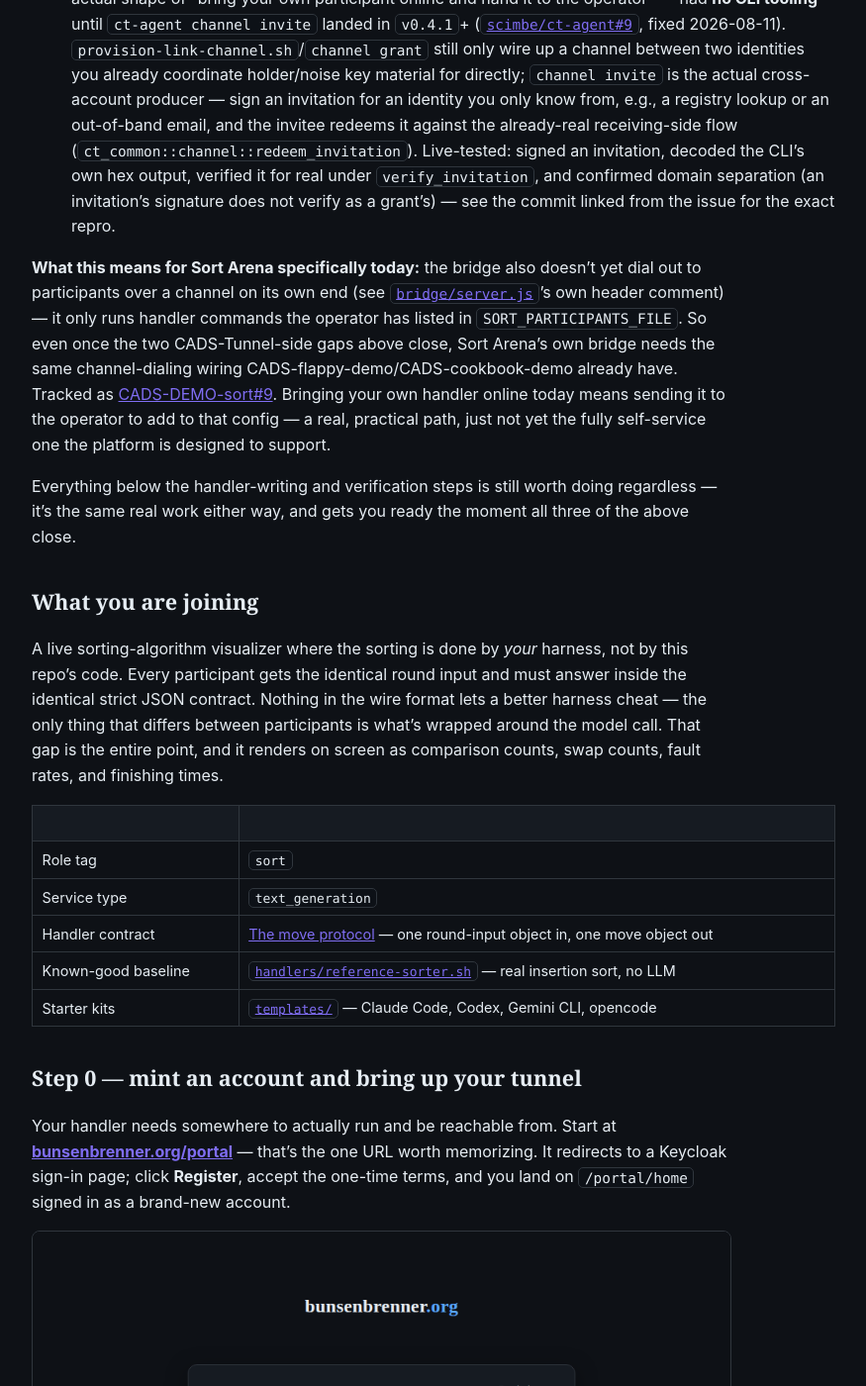
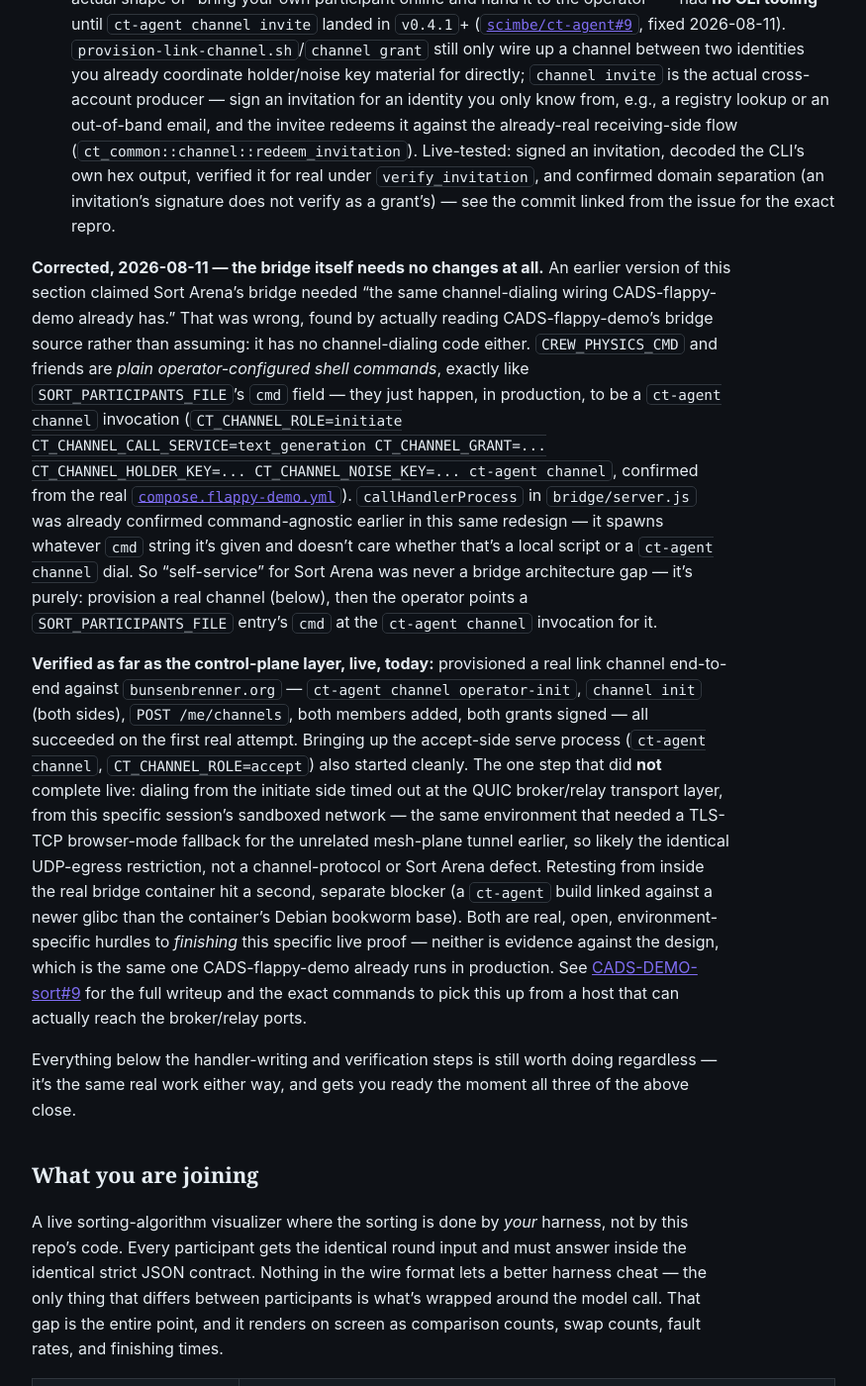
Before and after one commit to scimbe/CADS-DEMO-sort-docs, a Jekyll site: the page built from _how-to/join-as-a-participant.md, in a window 1280 px wide and 1400 px high, scrolled down 1434 px. Shown: the whole window at 99% size, without its empty margins (322-1197 px from the left). Built offline with Jekyll 4.4.1, drawn with Linux system fonts in a browser that asks for light colours; some of the changed text lies outside the part shown.

Commit message:
docs: correct self-service channel status -- no bridge changes needed, real provisioning attempted
The prior text claimed Sort Arena's bridge needed the same "channel-dialing wiring"
CADS-flappy-demo's bridge has. Reading flappy-demo's actual bridge source (not
assuming) shows this was wrong: its role commands (CREW_PHYSICS_CMD etc.) are plain
operator-configured shell commands, identical in shape to SORT_PARTICIPANTS_FILE's
cmd field -- they just happen to be `ct-agent channel` invocations in production.
callHandlerProcess was already confirmed command-agnostic earlier in this redesign.
So self-service was never a bridge architecture gap.

Attempted a real, live end-to-end provisioning today: channel registration, both
members, both grants all succeeded against the real control plane on the first try.
The actual QUIC broker/relay dial timed out from this session's sandboxed network
(likely the same UDP-egress restriction already documented for the unrelated
mesh-plane tunnel), and a retest from inside the real bridge container hit a
separate glibc mismatch. Neither is evidence against the design -- both are real,
open hurdles to finishing this specific live proof, tracked in CADS-DEMO-sort#9.

````diff
--- a/_how-to/join-as-a-participant.md
+++ b/_how-to/join-as-a-participant.md
@@ -32,7 +32,7 @@ honors the move contract, verify it before you go live, and confirm you're visib
   [the releases page](https://github.com/scimbe/ct-agent/releases/latest) — no build step
   required. Confirmed working on Windows as of `v0.4.1`.
 
-## Honest status: self-service exists and is real, but not smoothly end-to-end today
+## Honest status: self-service needs no bridge changes; one real transport hurdle remains
 
 CADS-Tunnel does have a genuine, documented, self-service path for exactly this: mint an OIDC
 identity, provision a pairwise Agent-Fabric channel yourself, serve a role over it via
@@ -69,15 +69,36 @@ this tutorial:
   `verify_invitation`, and confirmed domain separation (an invitation's signature does not
   verify as a grant's) — see the commit linked from the issue for the exact repro.
 
-**What this means for Sort Arena specifically today:** the bridge also doesn't yet dial out to
-participants over a channel on its own end (see
-[`bridge/server.js`](https://github.com/scimbe/CADS-DEMO-sort/blob/main/bridge/server.js)'s own
-header comment) — it only runs handler commands the operator has listed in
-`SORT_PARTICIPANTS_FILE`. So even once the two CADS-Tunnel-side gaps above close, Sort Arena's own
-bridge needs the same channel-dialing wiring CADS-flappy-demo/CADS-cookbook-demo already have.
-Tracked as [CADS-DEMO-sort#9](https://github.com/scimbe/CADS-DEMO-sort/issues/9). Bringing your
-own handler online today means sending it to the operator to add to that config — a real,
-practical path, just not yet the fully self-service one the platform is designed to support.
+**Corrected, 2026-08-11 — the bridge itself needs no changes at all.** An earlier version of this
+section claimed Sort Arena's bridge needed "the same channel-dialing wiring CADS-flappy-demo
+already has." That was wrong, found by actually reading CADS-flappy-demo's bridge source rather
+than assuming: it has no channel-dialing code either. `CREW_PHYSICS_CMD` and friends are *plain
+operator-configured shell commands*, exactly like `SORT_PARTICIPANTS_FILE`'s `cmd` field — they
+just happen, in production, to be a `ct-agent channel` invocation (`CT_CHANNEL_ROLE=initiate
+CT_CHANNEL_CALL_SERVICE=text_generation CT_CHANNEL_GRANT=... CT_CHANNEL_HOLDER_KEY=...
+CT_CHANNEL_NOISE_KEY=... ct-agent channel`, confirmed from the real
+[`compose.flappy-demo.yml`](https://github.com/scimbe/CADS-flappy-demo/blob/main/compose.flappy-demo.yml)).
+`callHandlerProcess` in `bridge/server.js` was already confirmed command-agnostic earlier in this
+same redesign — it spawns whatever `cmd` string it's given and doesn't care whether that's a
+local script or a `ct-agent channel` dial. So "self-service" for Sort Arena was never a bridge
+architecture gap — it's purely: provision a real channel (below), then the operator points a
+`SORT_PARTICIPANTS_FILE` entry's `cmd` at the `ct-agent channel` invocation for it.
+
+**Verified as far as the control-plane layer, live, today:** provisioned a real link channel
+end-to-end against `bunsenbrenner.org` — `ct-agent channel operator-init`, `channel init` (both
+sides), `POST /me/channels`, both members added, both grants signed — all succeeded on the first
+real attempt. Bringing up the accept-side serve process (`ct-agent channel`, `CT_CHANNEL_ROLE=accept`)
+also started cleanly. The one step that did **not** complete live: dialing from the initiate side
+timed out at the QUIC broker/relay transport layer, from this specific session's sandboxed
+network — the same environment that needed a TLS-TCP browser-mode fallback for the unrelated
+mesh-plane tunnel earlier, so likely the identical UDP-egress restriction, not a channel-protocol
+or Sort Arena defect. Retesting from inside the real bridge container hit a second, separate
+blocker (a `ct-agent` build linked against a newer glibc than the container's Debian bookworm
+base). Both are real, open, environment-specific hurdles to *finishing* this specific live proof —
+neither is evidence against the design, which is the same one CADS-flappy-demo already runs in
+production. See [CADS-DEMO-sort#9](https://github.com/scimbe/CADS-DEMO-sort/issues/9) for the full
+writeup and the exact commands to pick this up from a host that can actually reach the broker/relay
+ports.
 
 Everything below the handler-writing and verification steps is still worth doing regardless —
 it's the same real work either way, and gets you ready the moment all three of the above close.
@@ -291,6 +312,33 @@ else:
     print(f"budget exhausted, still {array}")
 
 print(f"rounds={len(history)} faults={faults} errors={errors} sorted={array == sorted(array)}")
+
+# CADS-DEMO-sort#15: a handler can pass every check above and still silently ignore `correction`
+# entirely if its code never actually branches on it -- generated code has been found doing
+# exactly this (expecting `correction` to be a structured object, when the real contract always
+# sends a plain string). None of the checks above would catch it: a well-formed handler never
+# triggers a real correction, so this needs its own direct probe -- same round, sent twice, once
+# plain and once with `correction` attached, and the reply must differ.
+probe = {"round": 1, "array": [3, 1, 2], "history": [], "budgetRemaining": 20,
+         "mode": "solo", "you": "dryrun"}
+corrected = dict(probe, correction="i and j must differ; you sent i=0 j=0")
+try:
+    base = subprocess.run(["bash", HANDLER], input=json.dumps(probe), capture_output=True,
+                          text=True, timeout=30).stdout.strip()
+    fixed = subprocess.run(["bash", HANDLER], input=json.dumps(corrected), capture_output=True,
+                           text=True, timeout=30).stdout.strip()
+    if base and base == fixed:
+        print("correction check: NOTE -- move is byte-identical with and without `correction` "
+              "present. Expected if your handler is deterministic and never emits an invalid "
+              "move in the first place (like the reference baseline) -- it will never actually "
+              "receive a real correction to react to. But if your handler IS meant to react to "
+              "`correction` (most generated handlers are, per their own AGENTS.md) and picked "
+              "the same move anyway, it may be silently ignoring the field -- check that it "
+              "treats `correction` as a plain string, not an object (CADS-DEMO-sort#15).")
+    else:
+        print("correction check: OK (move changed when `correction` was present)")
+except subprocess.TimeoutExpired:
+    print("correction check: SKIPPED (handler timed out)")
 ```
 
 Run it against the non-LLM baseline first, so you know the harness around *you* is what's being
@@ -311,7 +359,10 @@ python dryrun.py ./handler.sh
 You are ready to go live when `faults=0` and `sorted=True`. Beating the reference sorter's
 `rounds` is the actual game — the baseline is deliberately simple and explainable, not fast. A
 nonzero `errors` count on an otherwise-good run isn't a verdict on your handler at all — re-run to
-confirm before you read anything into it.
+confirm before you read anything into it. The `correction check` line is a second, narrower
+signal: `OK` proves your handler genuinely reacts to `correction`; a `NOTE` isn't automatically a
+problem (see the check's own message for when it's expected), but if your `AGENTS.md` describes
+reacting to `correction` and this still says `NOTE`, that mismatch is worth chasing down.
 
 **If your handler is generated code** (the recommended path, via the `sort-arena-harness` skill):
 run `dryrun.py` **twice** against the exact same array (its third argument fixes the seed instead
@@ -324,8 +375,9 @@ difference generated code is meant to remove.
 
 ## Step 3 — Send it to the operator, then confirm you're visible
 
-There's no self-service dispatch yet (the honest gap above), so a verified handler needs an actual
-human step to reach `SORT_PARTICIPANTS_FILE`. Concretely, do ONE of these:
+Self-service channel dialing is architecturally ready (see above) but not yet a working live path
+end to end, so a verified handler still needs a human step to reach `SORT_PARTICIPANTS_FILE`.
+Concretely, do ONE of these:
 
 - **Open an issue** on [scimbe/CADS-DEMO-sort](https://github.com/scimbe/CADS-DEMO-sort/issues/new)
   with your participant directory (or a link to it), your `dryrun.py` output (both a normal run
````
